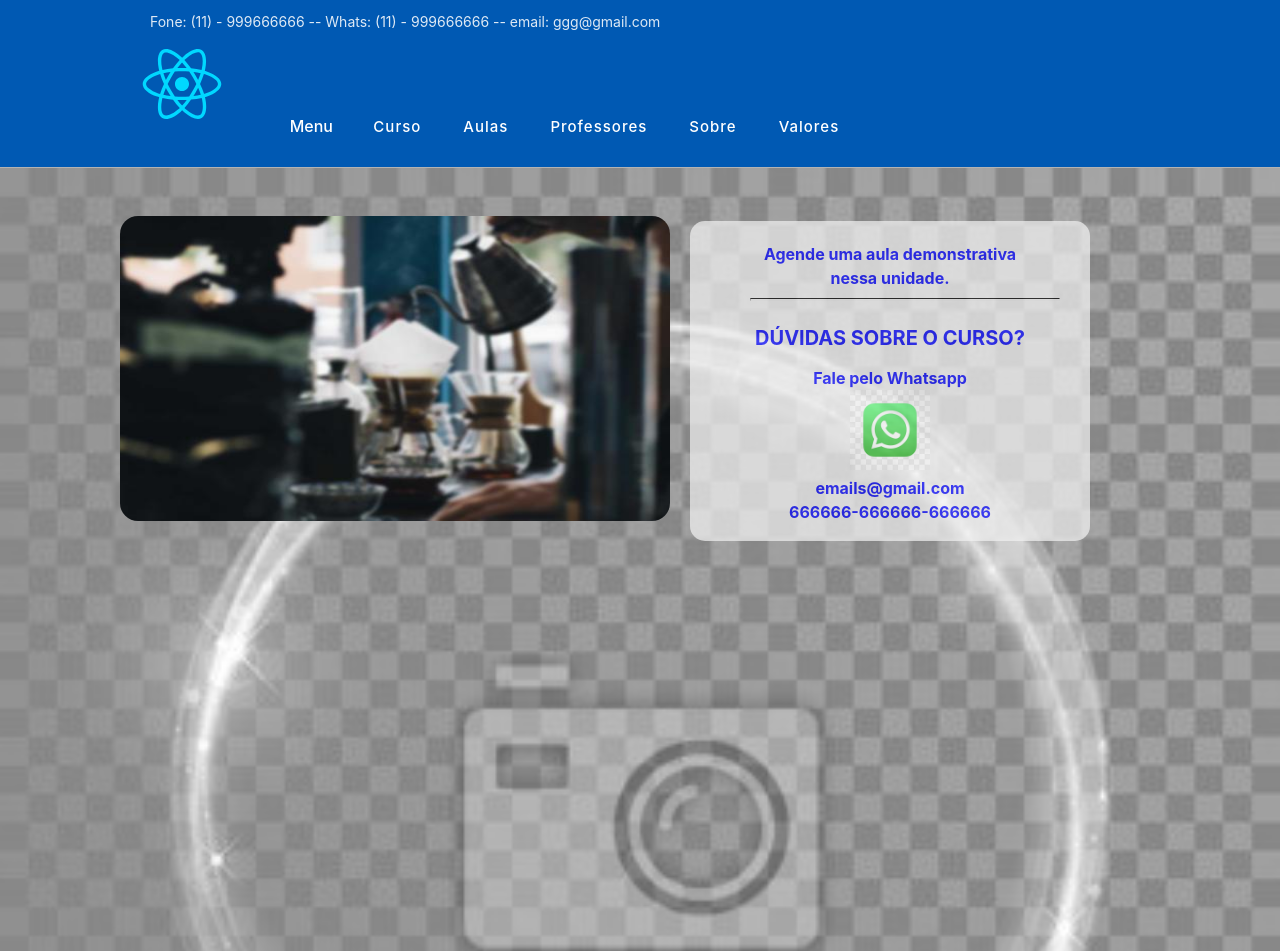
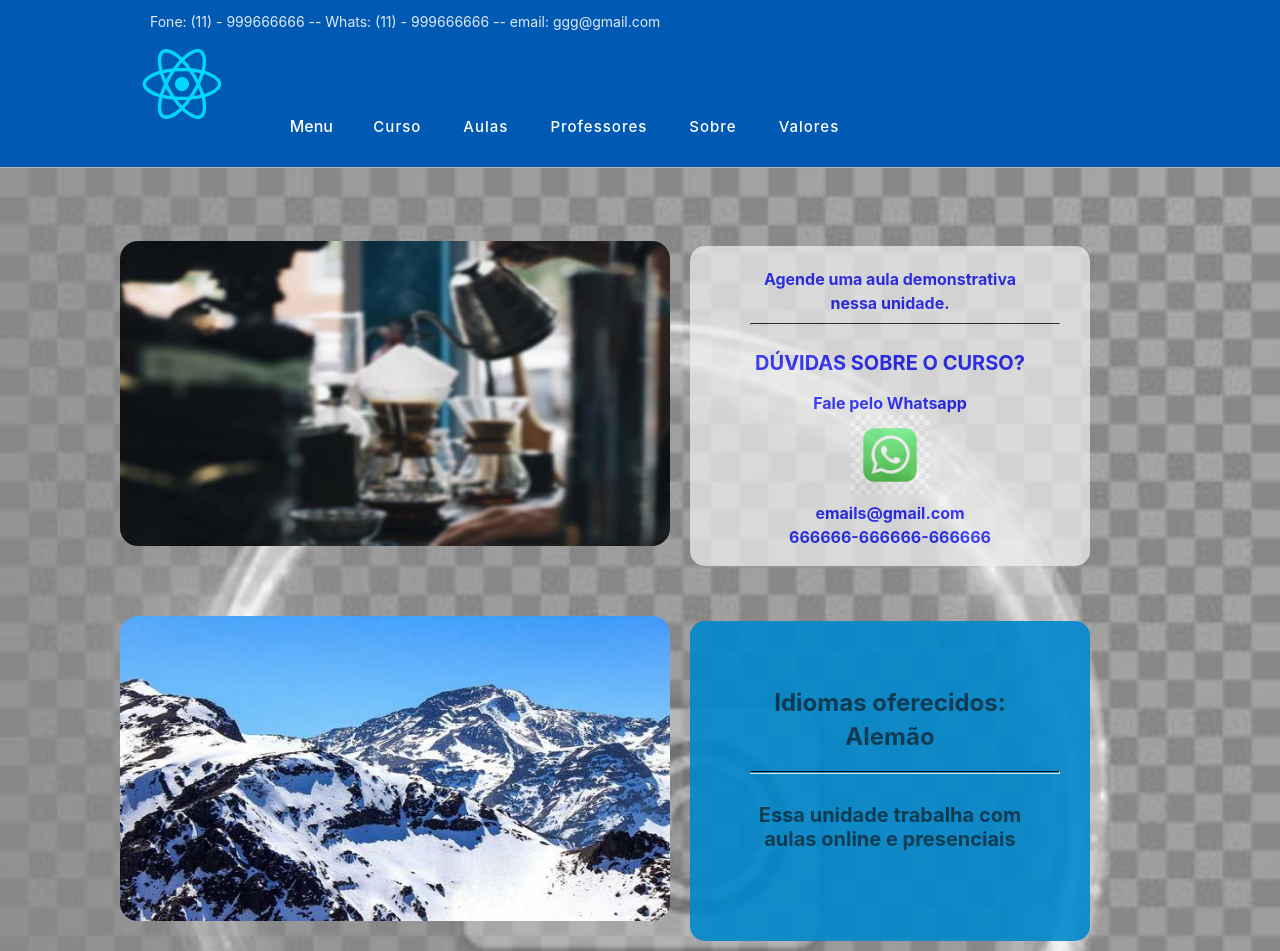
Before and after one commit to GustavoFSProg/testing-layout-web, a React (Vite) app: page / in a window 1280 px wide. Shown: the top 951 px of the page. Built offline with nearby package versions, Linux system fonts and the light colour scheme.

Commit message:
famigerado

```diff
--- a/src/App.jsx
+++ b/src/App.jsx
@@ -1,5 +1,6 @@
 import Header from './components/header/Header'
 import video from './assets/video.jpg'
+import dois from './assets/dois.jpg'
 import {
   ContainerApp,
   AulaContainer,
@@ -46,6 +47,39 @@ function App() {
               </p>
             </AulaContainer>
           </IFrameContainer>
+
+          <IFrameContainer>
+            <Imagem src={dois} alt="YouTube video player" />
+
+            <AulaContainer style={{ background: '#0088cc', opacity: '0.9' }}>
+              <p
+                style={{
+                  fontFamily: 'Roboto 300',
+                  flexDirection: 'column',
+                  display: 'flex',
+                  justifyContent: 'center',
+                  textAlign: 'center',
+                  color: '#00334d',
+                  width: '280px',
+                  fontWeight: 'bold',
+                  marginTop: '20px',
+                  fontSize: '24px'
+                }}
+              >
+
+                Idiomas oferecidos:
+
+                <span style={{ marginTop: '10px', marginBottom: '10px' }}>
+                  Alemão
+                </span>
+                <HR></HR>
+                <h2 style={{ fontSize: '20px' }}>Essa unidade trabalha com
+                  aulas online e presenciais</h2>
+
+
+              </p>
+            </AulaContainer>
+          </IFrameContainer>
         </ContainerApp>
       </ContainerAppBackgroundImage>
     </>
--- a/src/style-app.jsx
+++ b/src/style-app.jsx
@@ -26,7 +26,7 @@ export const ContainerAppBackgroundImage = styled.div`
 
 export const ContainerApp = styled.div`
   display: flex;
-
+  flex-direction: column ;
   justify-content: center;
   width: 100%;
   height: 100%;
```
Also changed, not shown: src/assets/dois.jpg (added).
